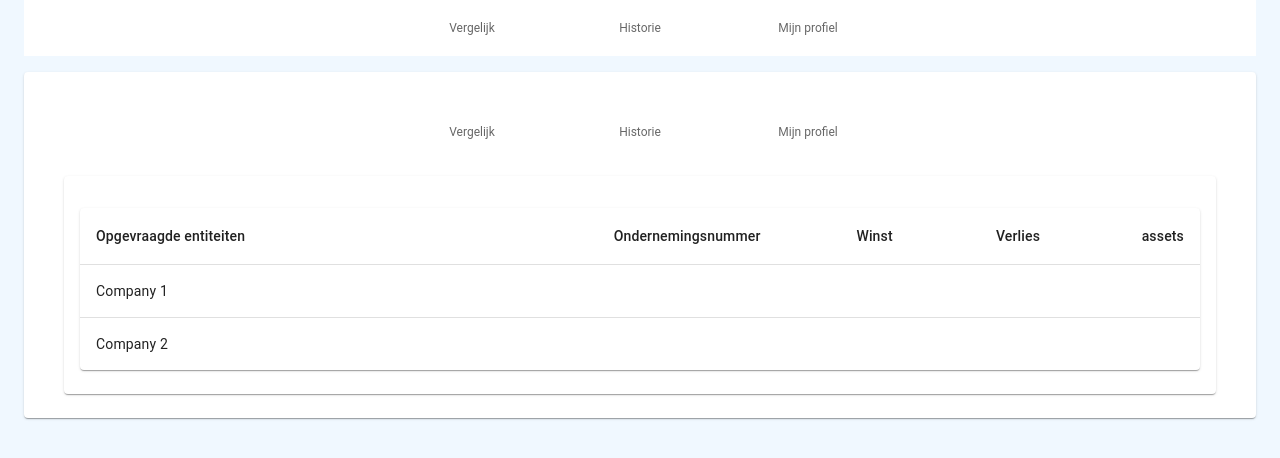
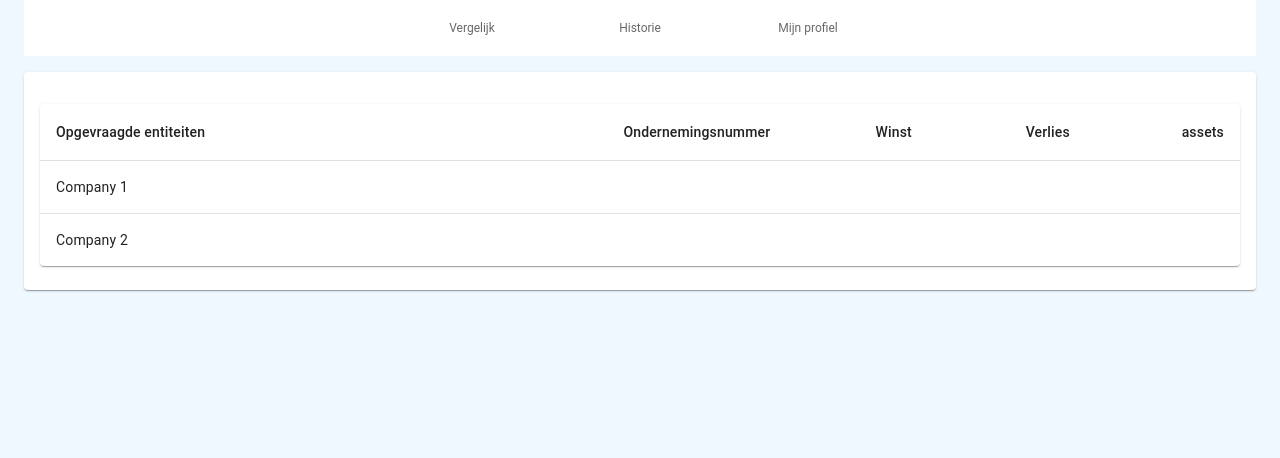
Before and after one commit to TimVanOnckelen/nbbproject-frontend-ap, a React (Create React App) app: page /history in a window 1280 px wide. Shown: the top 458 px of the page. Built offline with nearby package versions, Linux system fonts and the light colour scheme.

Commit message:
Optimized routes & added outlet

```diff
--- a/src/components/history/overview.tsx
+++ b/src/components/history/overview.tsx
@@ -1,16 +1,12 @@
 import React from "react";
-import { DataGrid } from "@mui/x-data-grid";
 import { ICompany } from "../../models/company/company.model";
-import Table from '@mui/material/Table';
-import TableBody from '@mui/material/TableBody';
-import TableCell from '@mui/material/TableCell';
-import TableContainer from '@mui/material/TableContainer';
-import TableHead from '@mui/material/TableHead';
-import TableRow from '@mui/material/TableRow';
-import Paper from '@mui/material/Paper';
-import Header from "../general/header";
-import App from "../App";
-import { Card, CardContent, Container } from "@mui/material";
+import Table from "@mui/material/Table";
+import TableBody from "@mui/material/TableBody";
+import TableCell from "@mui/material/TableCell";
+import TableContainer from "@mui/material/TableContainer";
+import TableHead from "@mui/material/TableHead";
+import TableRow from "@mui/material/TableRow";
+import Paper from "@mui/material/Paper";
 
 const historyOverview = () => {
   const dummyData: ICompany[] = [
@@ -21,10 +17,8 @@ const historyOverview = () => {
       name: "Company 2",
     },
   ];
-  return (  <Container maxWidth="xl" className="app text-centered"><Header/>
-  <Card sx={{ mt: 2, pt: 2 }}>
-        <CardContent>
-        <TableContainer component={Paper}>
+  return (
+    <TableContainer component={Paper}>
       <Table sx={{ minWidth: 650 }} aria-label="simple table">
         <TableHead>
           <TableRow>
@@ -39,7 +33,7 @@ const historyOverview = () => {
           {dummyData.map((name) => (
             <TableRow
               key={name.name}
-              sx={{ '&:last-child td, &:last-child th': { border: 0 } }}
+              sx={{ "&:last-child td, &:last-child th": { border: 0 } }}
             >
               <TableCell component="th" scope="row">
                 {name.name}
@@ -55,10 +49,7 @@ const historyOverview = () => {
         </TableBody>
       </Table>
     </TableContainer>
-        </CardContent>
-      </Card>
-
-    </Container>);
+  );
 };
 
 export default historyOverview;
--- /dev/null
+++ b/src/models/context.ts
@@ -0,0 +1,5 @@
+import { IBackendAPI } from "../services/api"
+
+export interface IAppContext {
+    api: IBackendAPI
+}
--- a/src/models/index.tsx
+++ b/src/models/index.tsx
@@ -1,2 +1,3 @@
 export * from "./company/company.model";
 export * from "./company/financialData.models";
+export * from "./context";
--- a/src/router.tsx
+++ b/src/router.tsx
@@ -4,12 +4,14 @@ import Search from "./components/search";
 import Login from "./components/auth/login";
 import ApiTester from "./components/general/apiTester";
 import Overview from "./components/history/overview";
+import Compare from "./components/company/compare";
 
 export const router = createBrowserRouter([
   {
     path: "/",
     element: <App />,
     children: [
+      { path: "", element: <Compare /> },
       {
         path: "auth",
         children: [
```
